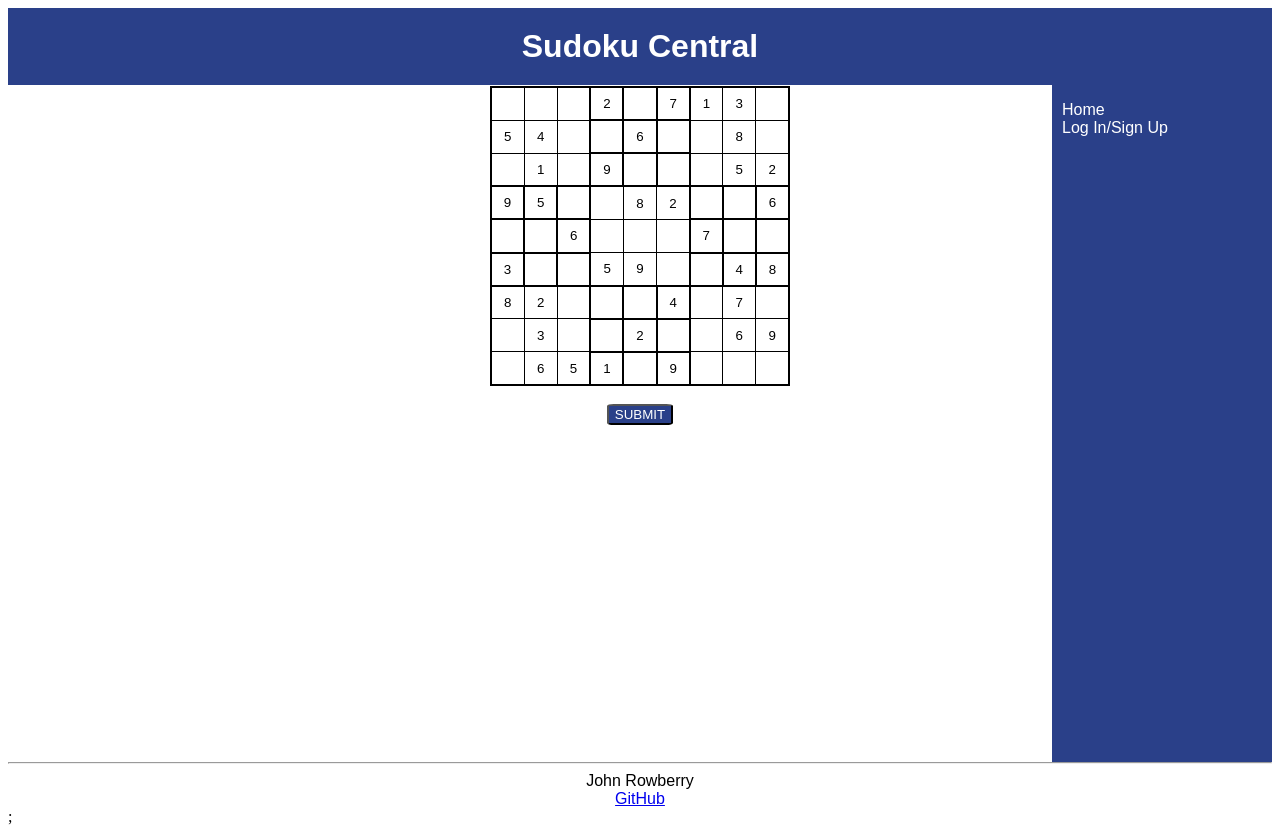
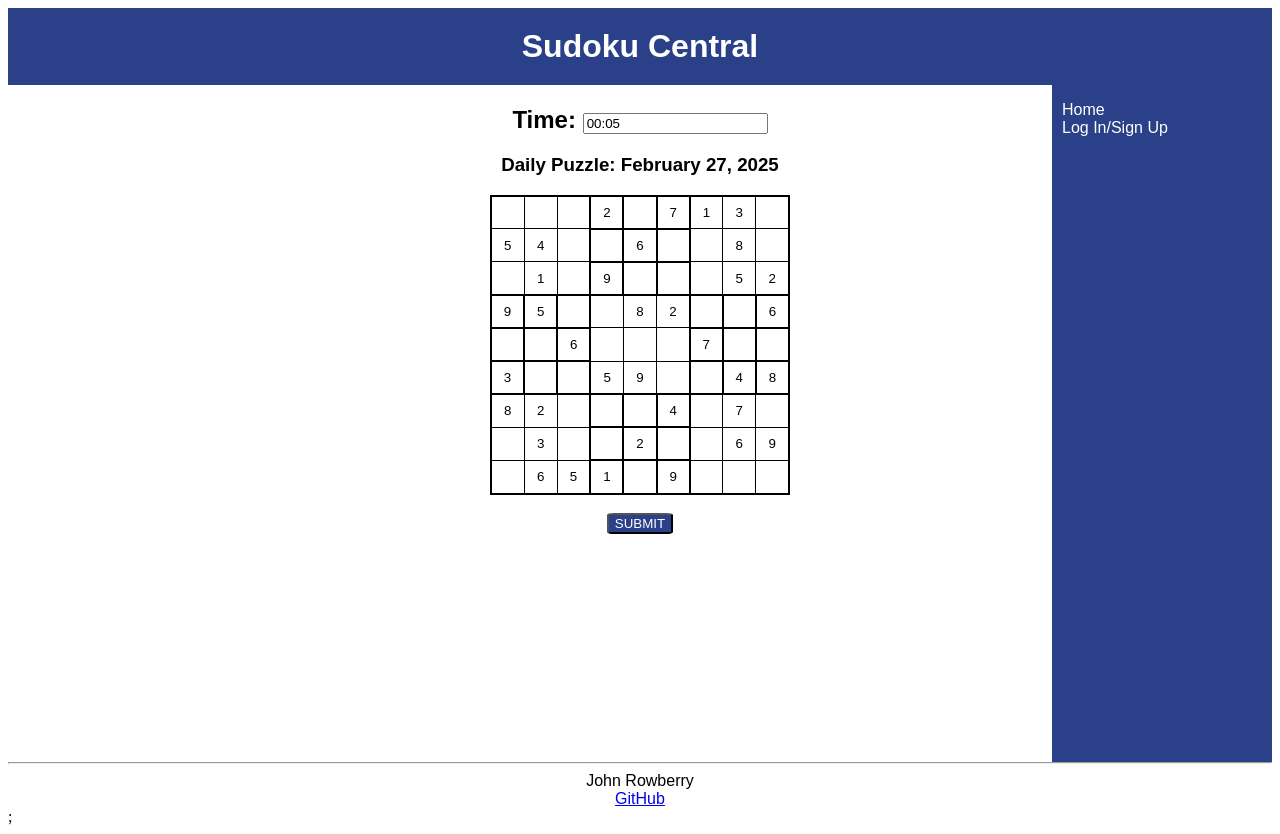
Before and after one commit to lemlag/startup, a React (Vite) app: page / in a window 1280 px wide. Built offline with nearby package versions, Linux system fonts and the light colour scheme.

Commit message:
finished gameboard

```diff
--- /dev/null
+++ b/src/play/gameNotifier.js
@@ -0,0 +1,52 @@
+const GameEvent = {
+  System: 'system',
+  End: 'gameEnd',
+  Start: 'gameStart',
+};
+
+class EventMessage {
+  constructor(from, type, value) {
+    this.from = from;
+    this.type = type;
+    this.value = value;
+  }
+}
+
+class GameEventNotifier {
+  events = [];
+  handlers = [];
+
+  constructor() {
+    // Simulate chat messages that will eventually come over WebSocket
+    setInterval(() => {
+      const score = Math.floor(Math.random() * 3000);
+      const date = new Date().toLocaleDateString();
+      const userName = 'Eich';
+      this.broadcastEvent(userName, GameEvent.End, { name: userName, score: score, date: date });
+    }, 5000);
+  }
+
+  broadcastEvent(from, type, value) {
+    const event = new EventMessage(from, type, value);
+    this.receiveEvent(event);
+  }
+
+  addHandler(handler) {
+    this.handlers.push(handler);
+  }
+
+  removeHandler(handler) {
+    this.handlers.filter((h) => h !== handler);
+  }
+
+  receiveEvent(event) {
+    this.events.push(event);
+
+    this.handlers.forEach((handler) => {
+      handler(event);
+    });
+  }
+}
+
+const GameNotifier = new GameEventNotifier();
+export { GameEvent, GameNotifier };
--- a/src/play/gameboard.jsx
+++ b/src/play/gameboard.jsx
@@ -1,10 +1,12 @@
 import React from 'react';
 
-// import { Players } from './players';
-// import { SudokuGame } from './sudokuGame';
+import { GameEvent, GameNotifier } from './gameNotifier';
+
+
 import './play.css';
 
-export function Gameboard() {
+export function Gameboard(props) {
+  const userName = props.userName;
   const [sudoku, setSudoku] = React.useState([[0,0,0,2,0,7,1,3,0],
     [5,4,0,0,6,0,0,8,0],
     [0,1,0,9,0,0,0,5,2],
@@ -16,6 +18,50 @@ export function Gameboard() {
     [0,6,5,1,0,9,0,0,0]]);
 
   const [readOnly, setReadOnly] = React.useState([]);
+  const [sudSolution, setSudSolution] = React.useState([[6,9,8,2,5,7,1,3,4],
+    [5,4,2,3,6,1,9,8,7],
+    [7,1,3,9,4,8,6,5,2],
+    [9,5,4,7,8,2,3,1,6],
+    [2,8,6,4,1,3,7,9,5],
+    [3,7,1,5,9,6,2,4,8],
+    [8,2,9,6,3,4,5,7,1],
+    [1,3,7,8,2,5,4,6,9],
+    [4,6,5,1,7,9,8,2,3]])
+
+
+    const [timer, setTimer] = React.useState(0);
+    const [currentDate, setCurrentDate] = React.useState('');
+
+      // Increment timer every second
+      React.useEffect(() => {
+        const interval = setInterval(() => {
+          setTimer((prevTimer) => prevTimer + 1);
+        }, 1000);
+
+        return () => {
+          clearInterval(interval);
+        };
+      }, []);
+
+      // Set the current date when the component mounts
+      React.useEffect(() => {
+        const today = new Date();
+        const formattedDate = today.toLocaleDateString('en-US', {
+          year: 'numeric',
+          month: 'long',
+          day: 'numeric'
+        });
+        setCurrentDate(formattedDate);
+      }, []);
+
+
+      const formatTime = (seconds) => {
+          const mins = Math.floor(seconds / 60);
+          const secs = seconds % 60;
+          return `${String(mins).padStart(2, '0')}:${String(secs).padStart(2, '0')}`;
+        };
+
+
 
   React.useEffect(() => {
     const sudokuText = localStorage.getItem('sudoku');
@@ -64,15 +110,75 @@ export function Gameboard() {
     );
   }
 
+  async function saveScore(score, time) {
+    const date = new Date().toLocaleDateString();
+    const newScore = { name: userName, score: score, time: formatTime(time) };
+    // Let other players know the game has concluded
+    GameNotifier.broadcastEvent(userName, GameEvent.End, newScore);
+
+    updateScoresLocal(newScore);
+  }
+
+
+
+  function updateScoresLocal(newScore) {
+    let scores = [];
+  const scoresText = localStorage.getItem('scores');
+  if (scoresText) {
+    scores = JSON.parse(scoresText);
+  }
+
+  let found = false;
+  for (const [i, prevScore] of scores.entries()) {
+    if (newScore.score < prevScore.score) {
+      scores.splice(i, 0, newScore);
+      found = true;
+      break;
+    }
+  }
+
+  if (!found) {
+    scores.push(newScore);
+  }
+
+  if (scores.length > 20) {
+    scores.length = 20;
+  }
+
+  localStorage.setItem('scores', JSON.stringify(scores));
+}
+
+
+const onSubmit = () => {
+  let score = 0;
+  for (let i = 0; i < sudoku.length; i++) {
+    for (let j = 0; j < sudoku[i].length; j++) {
+      if (sudoku[i][j] === sudSolution[i][j]) {
+        score += 1;
+      }
+    }
+  }
+  saveScore(score, timer);
+  alert(`Your score is ${score}`);
+};
 
 
   return (
     <section id="puzzle">
+          <div>
+          <h2>
+          <label htmlFor="timer">Time:   </label>
+          <input type="text" id="timer" value={formatTime(timer)} readOnly />
+        </h2>
+        <h3>
+          Daily Puzzle: {currentDate}
+        </h3>
+        </div>
       <table className="centered">
         <tbody>{sudokuRows}</tbody>
       </table>
       <br />
-      <button type="button" className="btn btn-primary">SUBMIT</button>
+      <button type="button" className="btn btn-primary" onClick={onSubmit}>SUBMIT</button>
     </section>
   );
 }
```
